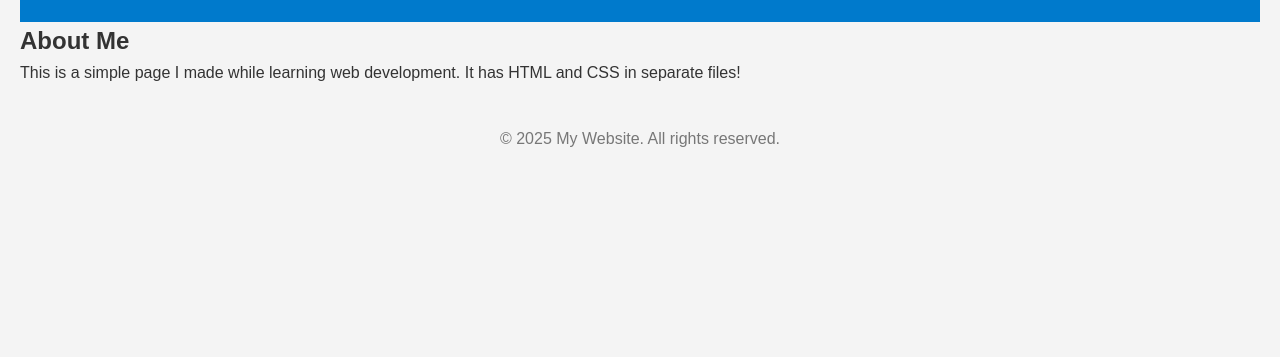
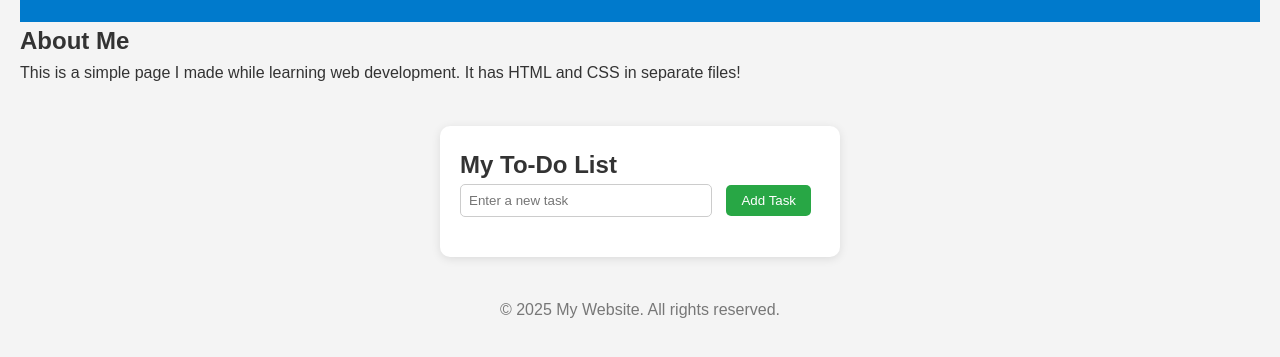
Before and after one commit to TempletonLam8/temp.github.io, a plain HTML site: page index.html in a window 1280 px wide. Shown: the part 305-662 px from the top of the page. Drawn offline with Linux system fonts and the light colour scheme.

Commit message:
Update index.html

```diff
--- a/index.html
+++ b/index.html
@@ -23,10 +23,18 @@
             <h2>About Me</h2>
             <p>This is a simple page I made while learning web development. It has HTML and CSS in separate files!</p>
         </section>
+
+        <section id="todo">
+            <h2>My To-Do List</h2>
+            <input type="text" id="taskInput" placeholder="Enter a new task" />
+            <button onclick="addTask()">Add Task</button>
+            <ul id="taskList"></ul>
+        </section>
     </main>
 
     <footer>
         <p>&copy; 2025 My Website. All rights reserved.</p>
     </footer>
+<script src="script.js"></script>
 </body>
 </html>
```
